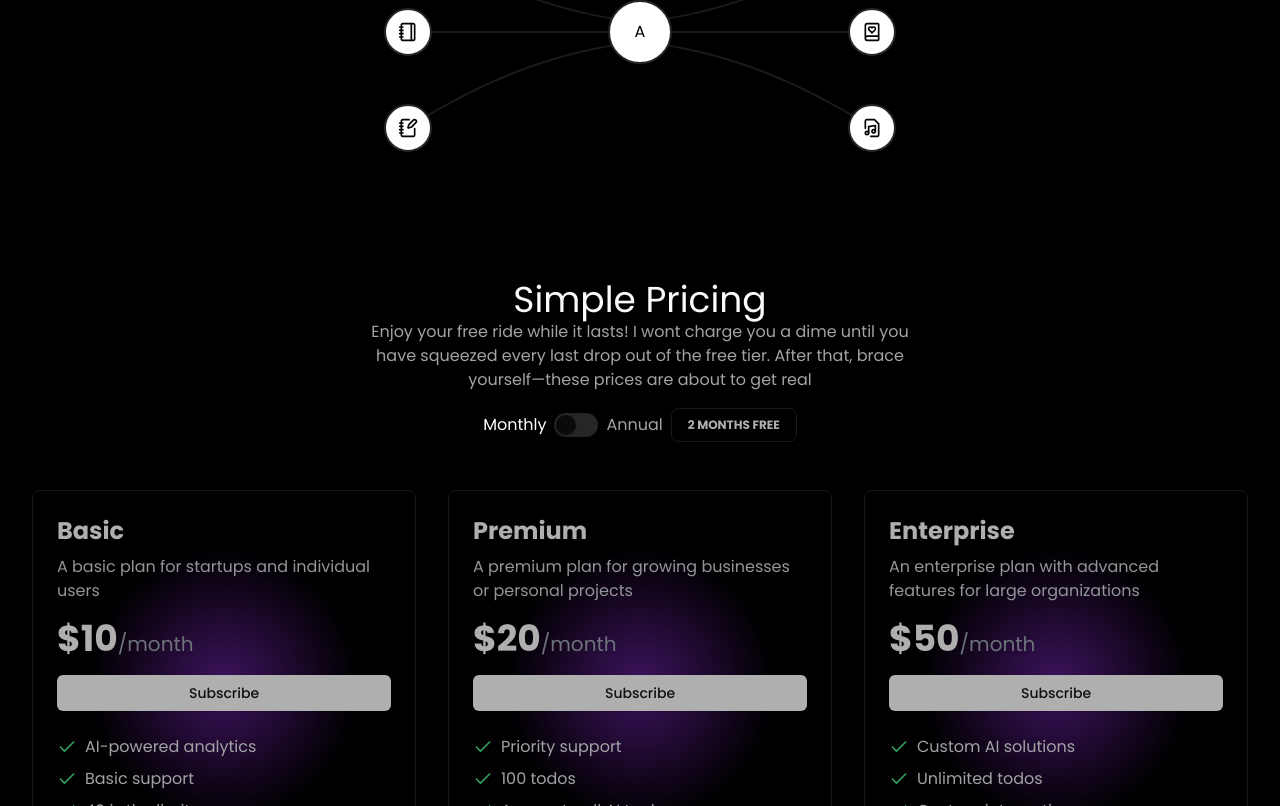
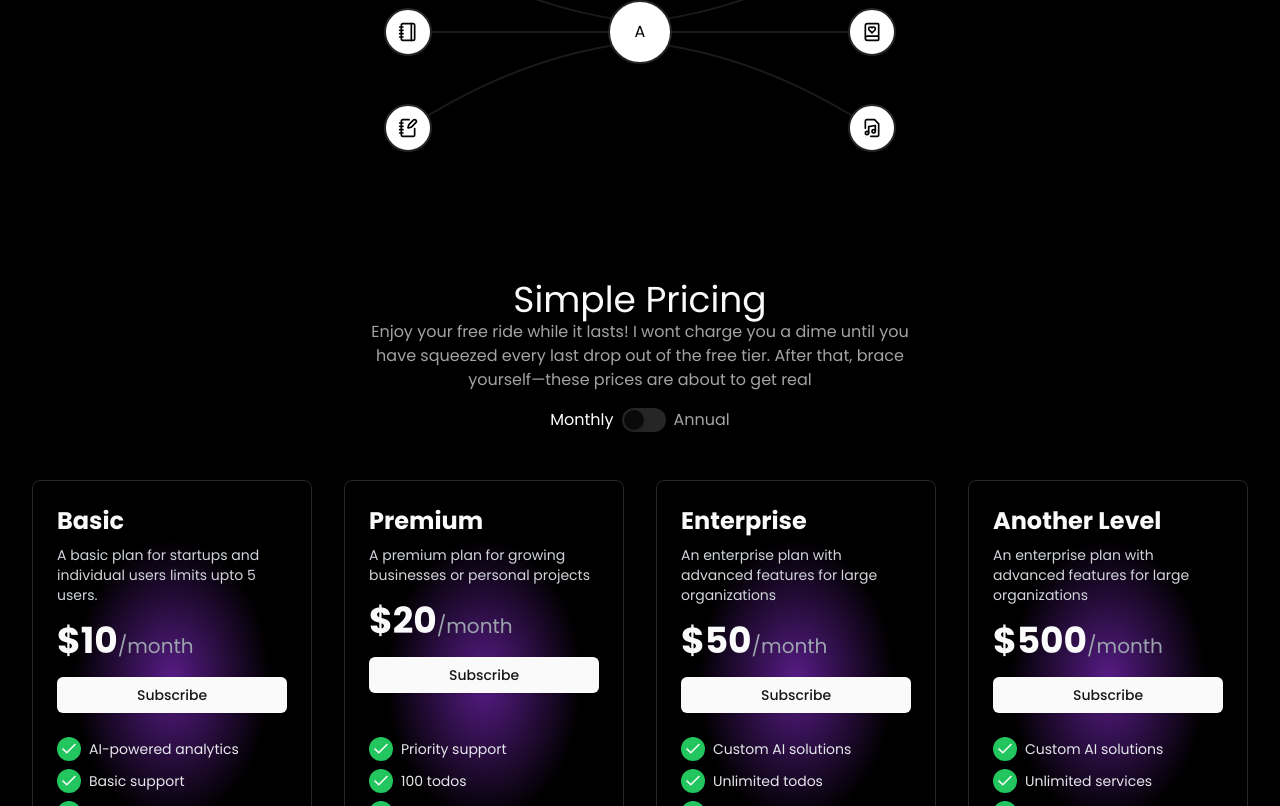
Before and after one commit to AmanTrivedi1/anothertodo, a Next.js app: page / in a window 1280 px wide. Shown: the part 1994-2800 px from the top of the page. Built offline with nearby package versions, Linux system fonts and the light colour scheme; no server answers.

Commit message:
added some changes

```diff
--- a/components/footer/footer.tsx
+++ b/components/footer/footer.tsx
@@ -1,16 +1,17 @@
 "use client";
-import { GithubIcon, InstagramIcon,  TwitterIcon } from "lucide-react";
+import { GithubIcon, InstagramIcon, TwitterIcon } from "lucide-react";
 import Link from "next/link";
 import React from "react";
 
 const Footer = () => {
   return (
-    <div className="max-w-7xl mx-auto p-2">
+    <div className="border-t">
+      <div className="max-w-7xl  mx-auto p-2">
         <footer className=" py-6">
           <div className="container mx-auto px-4">
             <div className="flex flex-col md:flex-row md:justify-between justify-center  items-center">
               <div className="mb-4 md:block hidden md:mb-0">
-              <h1 className="text-2xl font-bold">AnotherTodo</h1>
+                <h1 className="text-2xl font-bold ">AnotherTodo</h1>
                 <p className="text-sm">Organize your tasks effortlessly</p>
               </div>
               <div className="md:hidden my-10">
@@ -21,16 +22,28 @@ const Footer = () => {
               </div>
               {/* Links Section */}
               <div className="flex space-x-6 mb-4 md:mb-0">
-              <a href="/about" className="hover:underline">
+                <a
+                  href="/about"
+                  className="hover:underline line-clamp-1 text-sm"
+                >
                   About Us
                 </a>
-              <a href="/features" className="hover:underline">
+                <a
+                  href="/features"
+                  className="hover:underline line-clamp-1 text-sm"
+                >
                   Features
                 </a>
-              <a href="/pricing" className="hover:underline">
+                <a
+                  href="/pricing"
+                  className="hover:underline line-clamp-1 text-sm"
+                >
                   Pricing
                 </a>
-              <a href="/contact" className="hover:underline">
+                <a
+                  href="/contact"
+                  className="hover:underline line-clamp-1 text-sm"
+                >
                   Contact
                 </a>
               </div>
@@ -55,6 +68,7 @@ const Footer = () => {
           </div>
         </footer>
       </div>
+    </div>
   );
 };
 
--- a/components/navbar/navbar.tsx
+++ b/components/navbar/navbar.tsx
@@ -1,6 +1,7 @@
-"use client"
+"use client";
 import React from "react";
 import { Button } from "../ui/button";
+import Image from "next/image";
 
 const Navbar = () => {
   return (
@@ -9,11 +10,15 @@ const Navbar = () => {
         <div className="max-w-7xl m-auto p-3">
           <div className="flex items-center h-10 justify-between">
             <div>
-              <h1>Another Todo</h1>
+              <Image src="/logo.svg" alt="logo" width={40} height={40} />
             </div>
-            <div className="hidden sm:flex items-center gap-x-4">
-              <Button variant="link">Login</Button>
-              <Button variant="secondary">Sign up</Button>
+            <div className="flex items-center gap-x-4">
+              <Button className="" variant="link">
+                Login
+              </Button>
+              <Button className="sm:block hidden" variant="secondary">
+                Sign up
+              </Button>
             </div>
           </div>
         </div>
--- a/components/pricing/pricingCard.tsx
+++ b/components/pricing/pricingCard.tsx
@@ -3,14 +3,13 @@ import { useState } from "react";
 import { Switch } from "@/components/ui/switch";
 import { Button } from "@/components/ui/button";
 import { Check } from "lucide-react";
-
 import Heading from "../heading/heading";
-
 const pricingPlans = [
   {
     id: 1,
     name: "Basic",
-    description: "A basic plan for startups and individual users",
+    description:
+      "A basic plan for startups and individual users limits upto 5 users.",
     monthlyPrice: 10,
     yearlyPrice: 100,
     features: [
@@ -44,7 +43,21 @@ const pricingPlans = [
       "Custom AI solutions",
       "Unlimited todos",
       "Custom integrations",
-      "Data security and compliance",
+      "Data intigrity",
+    ],
+  },
+  {
+    id: 4,
+    name: "Another Level",
+    description:
+      "An enterprise plan with advanced features for large organizations",
+    monthlyPrice: 500,
+    yearlyPrice: 2000,
+    features: [
+      "Custom AI solutions",
+      "Unlimited services",
+      "Custom integrations ",
+      "Data security",
     ],
   },
 ];
@@ -53,7 +66,7 @@ export default function GradientPricingPage() {
   const [isAnnual, setIsAnnual] = useState(false);
 
   return (
-    <div className="   p-8">
+    <div className="p-8">
       <div className="max-w-7xl mx-auto">
         <Heading
           heading="Simple Pricing"
@@ -62,7 +75,7 @@ export default function GradientPricingPage() {
           brace yourself—these prices are about to get real"
         />
 
-        <div className="flex items-center justify-center mb-12">
+        <div className="flex items-center   justify-center mb-12">
           <span
             className={`mr-2 ${isAnnual ? "text-muted-foreground" : "text-white"}`}
           >
@@ -75,33 +88,33 @@ export default function GradientPricingPage() {
             Annual
           </span>
 
-          <span className="ml-2  opacity-70 line-clamp-1 text-xs font-bold border rounded-lg px-4 py-2">
-            2 MONTHS FREE
-          </span>
+
         </div>
 
-        <div className="grid grid-cols-1 md:grid-cols-2 lg:grid-cols-3 gap-8">
+        <div className="grid  grid-cols-1 md:grid-cols-2 lg:grid-cols-4 gap-8">
           {pricingPlans.map((plan, index) => (
             <div
               key={index}
-              className=" p-6 flex flex-col border -z-50 rounded-lg bg-[radial-gradient(ellipse_at_center,_var(--tw-gradient-stops))] from-purple-900 via-black to-black opacity-70"
+              className=" p-6 flex flex-col border  rounded-lg  bg-[radial-gradient(ellipse_at_center,_var(--tw-gradient-stops))] from-purple-900 via-black to-black pointer-events-none "
             >
               <h3 className="text-2xl font-bold mb-2">{plan.name}</h3>
-              <p className="text-gray-300 mb-4">{plan.description}</p>
+              <p className="text-gray-300 mb-4 text-sm">{plan.description}</p>
               <div className="text-4xl font-bold mb-4 ">
                 ${isAnnual ? plan.yearlyPrice : plan.monthlyPrice}
                 <span className="text-xl font-normal text-gray-400">
                   /{isAnnual ? "year" : "month"}
                 </span>
               </div>
-              <Button className="mb-6 transition-all duration-300">
+              <Button className="mb-6 transition-all cursor-pointer ">
                 Subscribe
               </Button>
               <ul className="space-y-2 mt-auto">
                 {plan.features.map((feature, featureIndex) => (
                   <li key={featureIndex} className="flex items-center">
-                    <Check className="h-5 w-5 text-green-400 mr-2" />
-                    <span className="text-gray-200">{feature}</span>
+                    <span className="bg-green-500 h-6 w-6 rounded-full flex items-center justify-center mr-2">
+                      <Check size={18} className="text-white" />
+                    </span>
+                    <span className="text-gray-200 text-sm">{feature}</span>
                   </li>
                 ))}
               </ul>
--- /dev/null
+++ b/components/ui/shimmer-button.tsx
@@ -0,0 +1,96 @@
+import React, { CSSProperties } from "react";
+
+import { cn } from "@/lib/utils";
+
+export interface ShimmerButtonProps
+  extends React.ButtonHTMLAttributes<HTMLButtonElement> {
+  shimmerColor?: string;
+  shimmerSize?: string;
+  borderRadius?: string;
+  shimmerDuration?: string;
+  background?: string;
+  className?: string;
+  children?: React.ReactNode;
+}
+
+const ShimmerButton = React.forwardRef<HTMLButtonElement, ShimmerButtonProps>(
+  (
+    {
+      shimmerColor = "#ffffff",
+      shimmerSize = "0.05em",
+      shimmerDuration = "3s",
+      borderRadius = "100px",
+      background = "rgba(0, 0, 0, 1)",
+      className,
+      children,
+      ...props
+    },
+    ref,
+  ) => {
+    return (
+      <button
+        style={
+          {
+            "--spread": "90deg",
+            "--shimmer-color": shimmerColor,
+            "--radius": borderRadius,
+            "--speed": shimmerDuration,
+            "--cut": shimmerSize,
+            "--bg": background,
+          } as CSSProperties
+        }
+        className={cn(
+          "group relative z-0 flex cursor-pointer items-center justify-center overflow-hidden whitespace-nowrap border border-white/10 px-6 py-3 text-white [background:var(--bg)] [border-radius:var(--radius)] dark:text-black",
+          "transform-gpu transition-transform duration-300 ease-in-out active:translate-y-px",
+          className,
+        )}
+        ref={ref}
+        {...props}
+      >
+        {/* spark container */}
+        <div
+          className={cn(
+            "-z-30 blur-[2px]",
+            "absolute inset-0 overflow-visible [container-type:size]",
+          )}
+        >
+          {/* spark */}
+          <div className="absolute inset-0 h-[100cqh] animate-shimmer-slide [aspect-ratio:1] [border-radius:0] [mask:none]">
+            {/* spark before */}
+            <div className="animate-spin-around absolute -inset-full w-auto rotate-0 [background:conic-gradient(from_calc(270deg-(var(--spread)*0.5)),transparent_0,var(--shimmer-color)_var(--spread),transparent_var(--spread))] [translate:0_0]" />
+          </div>
+        </div>
+        {children}
+
+        {/* Highlight */}
+        <div
+          className={cn(
+            "insert-0 absolute size-full",
+
+            "rounded-2xl px-4 py-1.5 text-sm font-medium shadow-[inset_0_-8px_10px_#ffffff1f]",
+
+            // transition
+            "transform-gpu transition-all duration-300 ease-in-out",
+
+            // on hover
+            "group-hover:shadow-[inset_0_-6px_10px_#ffffff3f]",
+
+            // on click
+            "group-active:shadow-[inset_0_-10px_10px_#ffffff3f]",
+          )}
+        />
+
+        {/* backdrop */}
+        <div
+          className={cn(
+            "absolute -z-20 [background:var(--bg)] [border-radius:var(--radius)] [inset:var(--cut)]",
+          )}
+        />
+      </button>
+    );
+  },
+);
+
+ShimmerButton.displayName = "ShimmerButton";
+
+export default ShimmerButton;
--- a/tailwind.config.ts
+++ b/tailwind.config.ts
@@ -67,7 +67,9 @@ const config: Config = {
   			rainbow: 'rainbow var(--speed, 2s) infinite linear',
   			'border-beam': 'border-beam calc(var(--duration)*1s) infinite linear',
   			marquee: 'marquee var(--duration) infinite linear',
-  			'marquee-vertical': 'marquee-vertical var(--duration) linear infinite'
+  			'marquee-vertical': 'marquee-vertical var(--duration) linear infinite',
+  			'shimmer-slide': 'shimmer-slide var(--speed) ease-in-out infinite alternate',
+  			'spin-around': 'spin-around calc(var(--speed) * 2) infinite linear'
   		},
   		keyframes: {
   			meteor: {
@@ -116,6 +118,25 @@ const config: Config = {
   				to: {
   					transform: 'translateY(calc(-100% - var(--gap)))'
   				}
+  			},
+  			'shimmer-slide': {
+  				to: {
+  					transform: 'translate(calc(100cqw - 100%), 0)'
+  				}
+  			},
+  			'spin-around': {
+  				'0%': {
+  					transform: 'translateZ(0) rotate(0)'
+  				},
+  				'15%, 35%': {
+  					transform: 'translateZ(0) rotate(90deg)'
+  				},
+  				'65%, 85%': {
+  					transform: 'translateZ(0) rotate(270deg)'
+  				},
+  				'100%': {
+  					transform: 'translateZ(0) rotate(360deg)'
+  				}
   			}
   		}
   	}
```
Also changed, not shown: public/logo.svg (added). Lines whose indentation alone changed are shown as unchanged.
